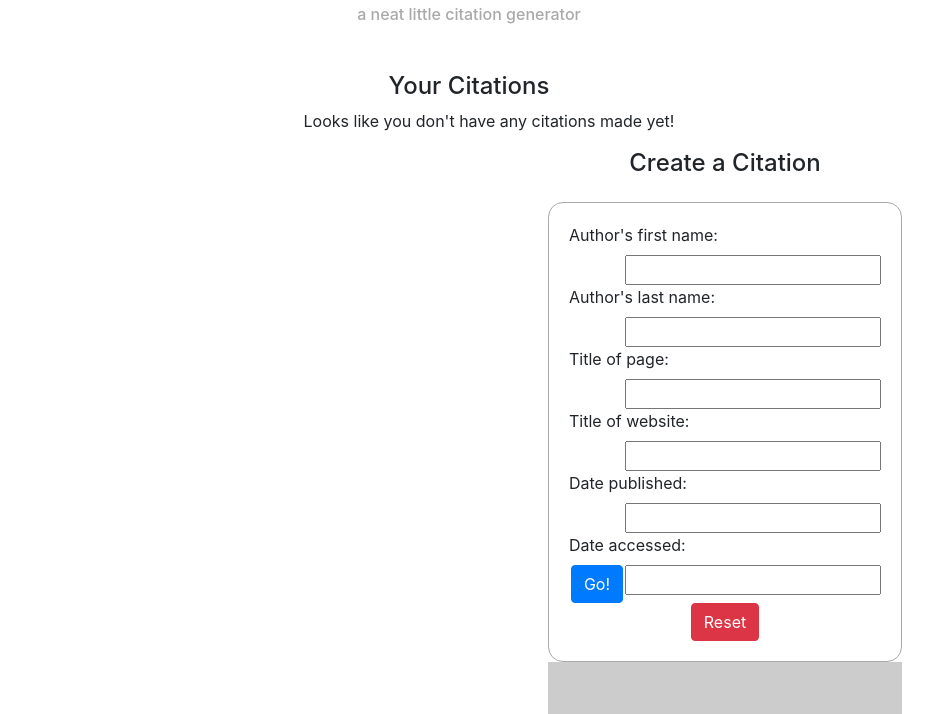
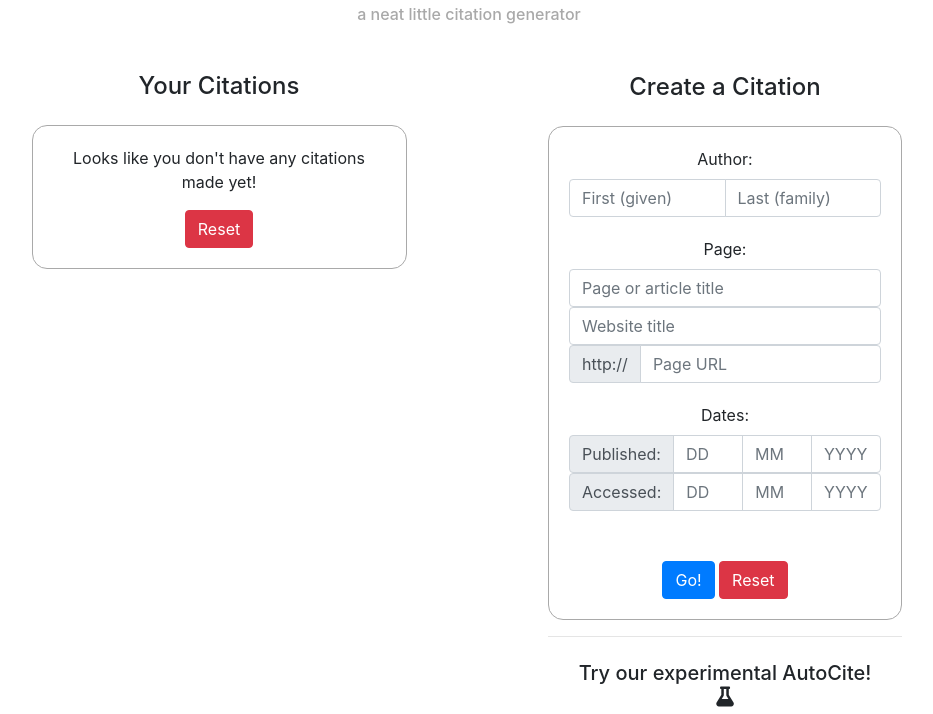
Before and after one commit to DyingEcho/IzzieCite, a plain HTML site: page index.html in a window 1280 px wide. Shown: the part 83-797 px from the top of the page, without its empty margins (171-1104 px from the left). Drawn offline with nearby package versions, Linux system fonts and the light colour scheme; placeholder pictures from the web are drawn by us.

Commit message:
Bootstrapify cite add form

```diff
--- a/assets/css/style.css
+++ b/assets/css/style.css
@@ -11,16 +11,19 @@
     font-size: 1em;
 }
 
-#citationList {
+#citationBox {
     display: inline-block;
     float: left;
     margin-left: 15%;
     width: 30%;
-} #citationList #citations {
+} #citationBox #citations {
     border: 1px solid darkgrey;
     padding: 20px;
     border-radius: 15px;
     margin-top: 1.5em;
+    list-style: none;
+} #citationsResetButton {
+    margin-top: 1em;
 }
 
 #col2 {
@@ -30,18 +33,25 @@
     width: 30%
 }
 
-#creationForm form {
+#creationForm {
     border: 1px solid darkgrey;
+    padding: 0 20px 20px;
+    border-radius: 15px;
+    margin-top: 1.5em;
+} #formButtons {
+    margin-top: 50px;
+} #creationForm label {
+    margin-top: 20px;
+}
+
+#autoCiteForm {
     padding: 20px;
+    padding-top: 0;
     border-radius: 15px;
     margin-top: 1.5em;
     overflow: auto;
-} #creationForm form label {
+} #autoCiteForm label {
     float: left;
-} .textBox {
-    float: right;
-} #formButtons {
-    margin-top: 50px;
 }
 
 #adSpace p {
@@ -49,4 +59,6 @@
 } #adSpace img {
     height: 200px;
     width: 100%;
+} #adSpace {
+    margin-top: 2em;
 }
--- a/index.html
+++ b/index.html
@@ -36,61 +36,72 @@
                 <div id="citationBox">
                     <h4>Your Citations</h4>
                     <ul id="citations">
-                        Looks like you don't have any citations made yet!
+                        <div id="citationList">Looks like you don't have any citations made yet!</div>
+                        <button class="btn btn-danger" onclick="resetCitationList()" id="citationsResetButton">Reset</button>
                     </ul>
                 </div>
             </div>
             <div class="col-sm" id="col2">
-                <div id="creationForm">
+                <div>
                     <h4>Create a Citation</h4>
-                    <form>
-                        <!-- Author -->
-                            <div class="inputField">
-                            <label for="authorFirst">Author's first name:</label>
-                            <input id="authorFirst" type="text" class="textBox" />
+                    <form id="creationForm">
+
+                        <label for="authorFirst">Author:</label>
+                        <div class="input-group">
+                            <input type="text" placeholder="First (given)" id="authorFirst" class="form-control" />
+                            <input type="text" placeholder="Last (family)" id="authorLast" class="form-control" />
+                        </div>
+
+                        <label for="authorFirst">Page:</label>
+                        <input type="text" placeholder="Page or article title" id="pageTitle" class="form-control" />
+                        <input type="text" placeholder="Website title" id="siteTitle" class="form-control" />
+                        <div class="input-group">
+                            <div class="input-group-prepend">
+                                <span class="input-group-text">http://</span>
                             </div>
-                            <br />
-                            <div class="inputField">
-                            <label for="authorLast">Author's last name:</label>
-                            <input id="authorLast" type="text" class="textBox" />
+                            <input type="text" placeholder="Page URL" id="manualCiteURL" class="form-control" />
+                        </div>
+
+                        <label for="">Dates:</label>
+                        <div class="input-group">
+                            <div class="input-group-prepend">
+                                <span class="input-group-text">Published:</span>
                             </div>
-                            <br />
-                            <br />
-                        <!-- Website -->
-                            <div class="inputField">
-                            <label for="pageTitle">Title of page:</label>
-                            <input id="pageTitle" type="text" class="textBox" />
+                            <input type="text" placeholder="DD" id="datePublishedDay" class="form-control"/>
+                            <input type="text" placeholder="MM" id="datePublishedMonth" class="form-control"/>
+                            <input type="text" placeholder="YYYY" id="datePublishedYear" class="form-control"/>
+                        </div>
+                        <div class="input-group">
+                            <div class="input-group-prepend">
+                                <span class="input-group-text">Accessed:</span>
                             </div>
-                            <br />
-                            <div class="inputField">
-                            <label for="siteTitle">Title of website:</label>
-                            <input id="siteTitle" type="text" class="textBox" />
-                            </div>
-                            <br />
-                            <br />
-                        <!-- Dates -->
-                            <div class="inputField">
-                            <label for="datePublished">Date published:</label>
-                            <input id="datePublished" type="text" class="textBox" />
-                            </div>
-                            <br />
-                            <div class="inputField">
-                            <label for="dateAccessed">Date accessed:</label>
-                            <input id="dateAccessed" type="text" class="textBox" />
-                            </div>
+                            <input type="text" placeholder="DD" id="dateAccessedDay" class="form-control"/>
+                            <input type="text" placeholder="MM" id="dateAccessedMonth" class="form-control"/>
+                            <input type="text" placeholder="YYYY" id="dateAccessedYear" class="form-control"/>
+                        </div>
                         <!-- Submit/Reset -->
                             <div id="formButtons">
-                                <input type="submit" class="btn btn-primary" class="formButton" value="Go!">
-                                <input type="button" class="btn btn-danger" id="formButton" value="Reset">
+                                <input type="submit" class="btn btn-primary formButton" id="submitButton" value="Go!">
+                                <input type="reset" class="btn btn-danger" id="resetButton" value="Reset">
                             </div>
                     </form>
+                    <hr />
+                    <form id="autoCiteForm">
+                        <h5>Try our experimental AutoCite! <i class="fas fa-flask"></i></h5>
+                        <div class="input-group mb-3">
+                            <input id="autoCiteURL" type="text" class="textBox form-control" placeholder="Page URL"/>
+                            <div class="input-group-append">
+                                <button type="submit" class="btn btn-outline-primary">Go!</button>
+                            </div>
+                        </div>
+                    </form>
                 </div>
-                <div id="adSpace">
+                <!--<div id="adSpace">
                     <a href="#">
                         <img src="https://via.placeholder.com/400x300.png" />
                         <p>Advertisment</p>
                     </a>
-                </div>
+                </div>-->
             </div>
         </div>
     </body>
```
